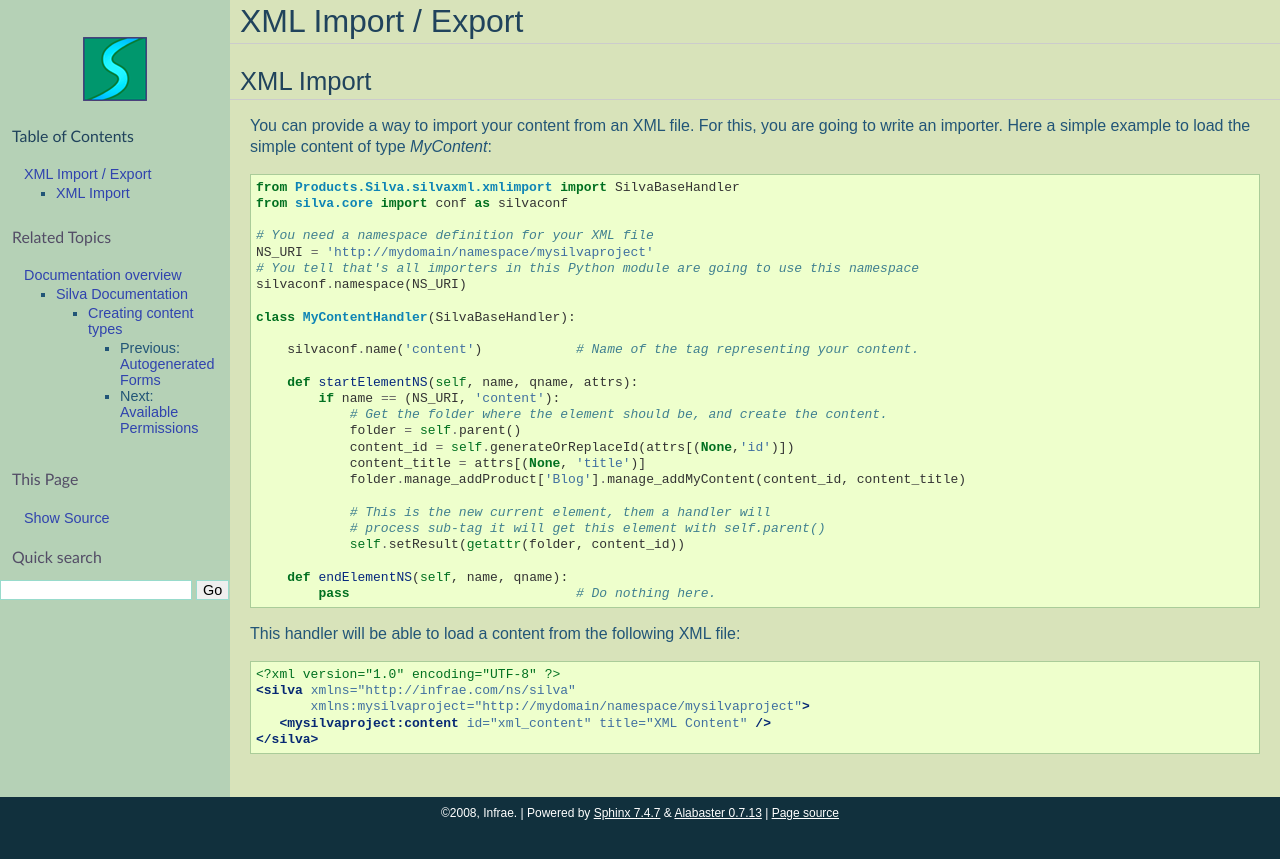
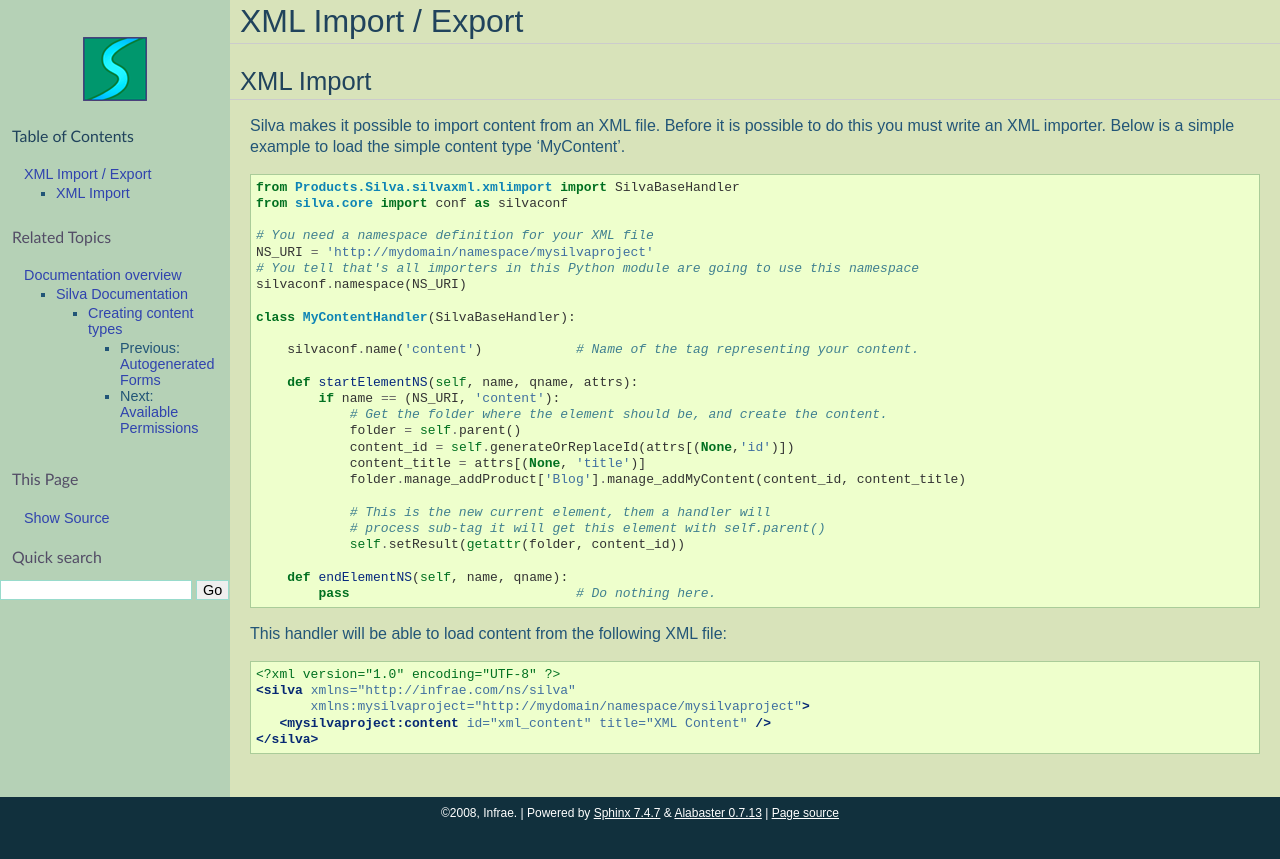
Before and after one commit to silvacms/documentation, a Sphinx documentation site: the page built from source/silva/contents/xml.rst, in a window 1280 px wide. Shown: the top 859 px of the page. Built offline with Sphinx 7.4.7, drawn with Linux system fonts in a browser that asks for light colours; pages that are not in the unit, such as notebooks, are missing from menus.

Commit message:
- Edit texts

```diff
--- a/source/silva/contents/xml.rst
+++ b/source/silva/contents/xml.rst
@@ -5,9 +5,9 @@ XML Import / Export
 XML Import
 ----------
 
-You can provide a way to import your content from an XML file. For
-this, you are going to write an importer. Here a simple example to
-load the simple content of type `MyContent`:
+Silva makes it possible to import content from an XML file. Before it
+is possible to do this you must write an XML importer. Below is a
+simple example to load the simple content type 'MyContent'.
 
 .. code-block:: python
 
```
Also changed, not shown: other parts of source/silva/contents/xml.rst (+1 -2 lines).
